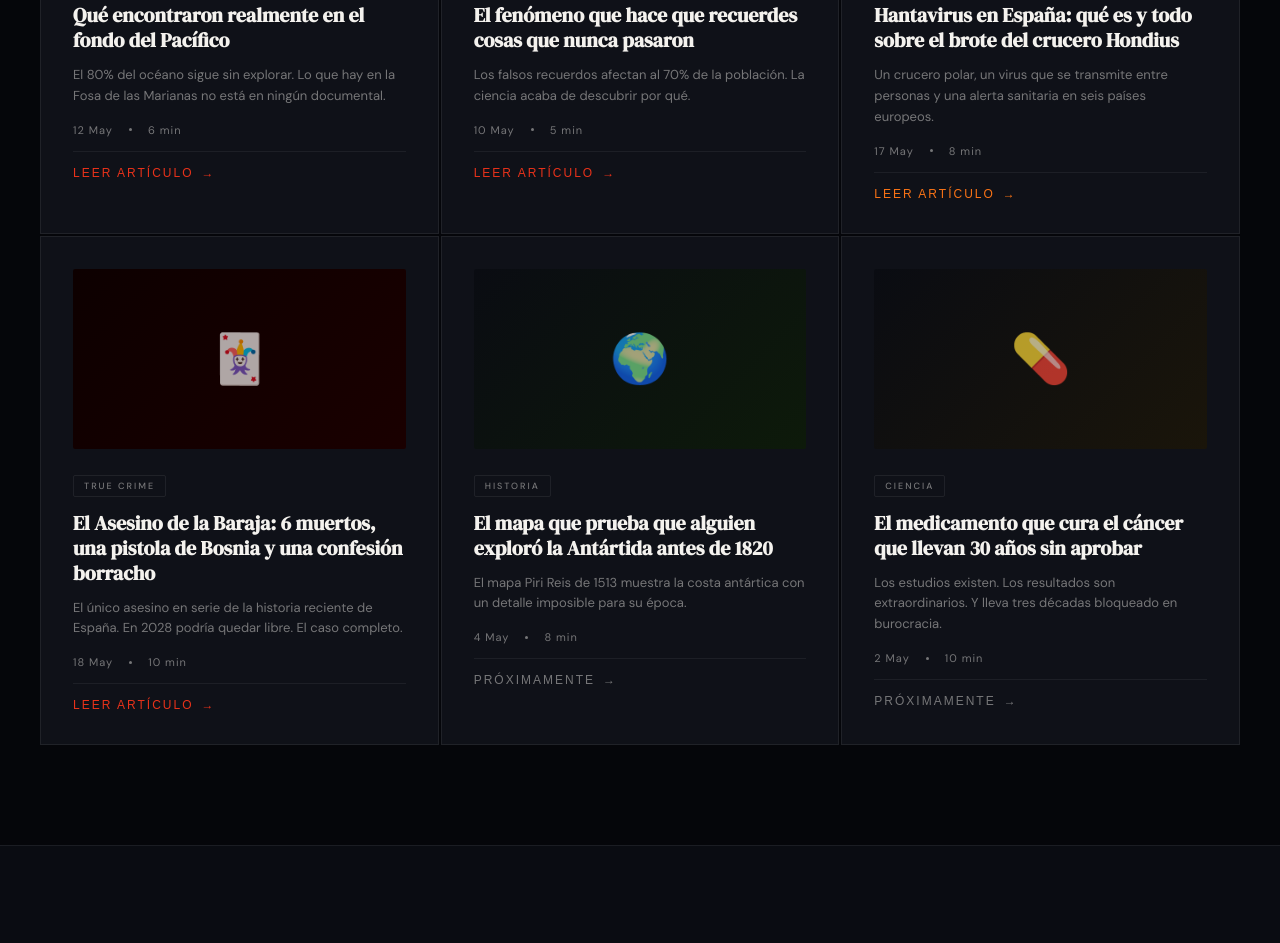
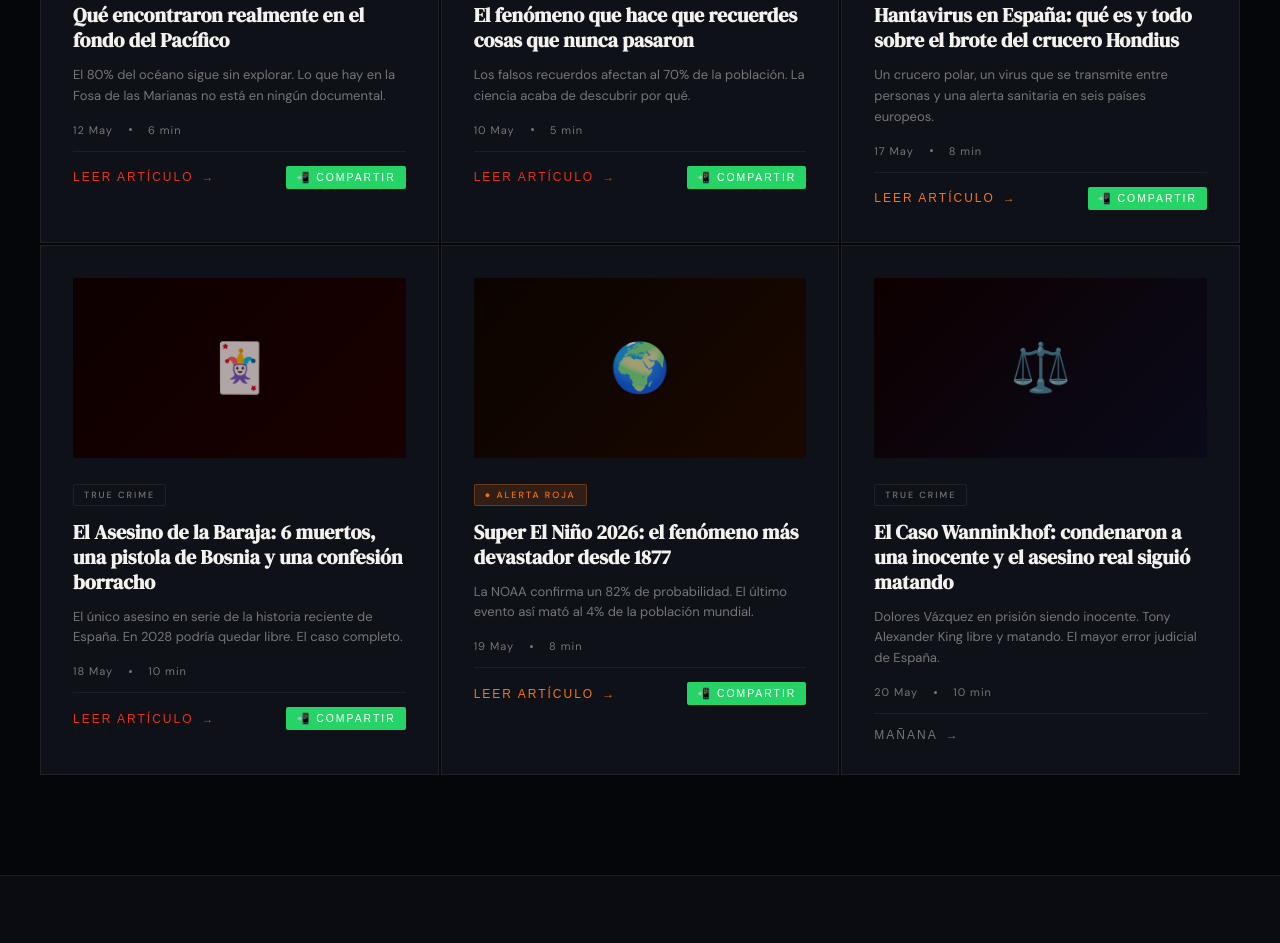
Before and after one commit to jorgeviralix/Viralix, a plain HTML site: page index.html in a window 1280 px wide. Shown: the part 2100-3043 px from the top of the page. Drawn offline with Linux system fonts and the light colour scheme.

Commit message:
Add files via upload

```diff
--- a/index.html
+++ b/index.html
@@ -709,7 +709,10 @@ footer {
       <div class="article-meta">
         <span>12 May</span><span class="dot"></span><span>6 min</span>
       </div>
-      <div style="margin-top:14px;padding-top:14px;border-top:1px solid rgba(255,255,255,0.06);display:flex;align-items:center;gap:8px;font-family:'Barlow Condensed',sans-serif;font-size:0.75rem;letter-spacing:2px;text-transform:uppercase;color:var(--accent)">Leer artículo <span>→</span></div>
+      <div style="margin-top:14px;padding-top:14px;border-top:1px solid rgba(255,255,255,0.06);display:flex;align-items:center;justify-content:space-between;">
+        <span style="display:flex;align-items:center;gap:8px;font-family:'Barlow Condensed',sans-serif;font-size:0.75rem;letter-spacing:2px;text-transform:uppercase;color:var(--accent)">Leer artículo <span>→</span></span>
+        <a href="https://api.whatsapp.com/send?text=Qu%C3%A9%20hay%20realmente%20en%20la%20Fosa%20de%20las%20Marianas%20%F0%9F%8C%8A%20https://viralix-theta.vercel.app/articulo-marianas.html" target="_blank" onclick="event.stopPropagation()" style="background:#25D366;color:#fff;font-family:'Barlow Condensed',sans-serif;font-size:0.65rem;letter-spacing:2px;text-transform:uppercase;padding:5px 10px;text-decoration:none;border-radius:2px">📲 Compartir</a>
+      </div>
     </div>
     <!-- Card 2 -->
     <div class="article-card reveal" onclick="location.href='articulo-falsos-recuerdos.html'" style="cursor:pointer">
@@ -723,7 +726,10 @@ footer {
       <div class="article-meta">
         <span>10 May</span><span class="dot"></span><span>5 min</span>
       </div>
-      <div style="margin-top:14px;padding-top:14px;border-top:1px solid rgba(255,255,255,0.06);display:flex;align-items:center;gap:8px;font-family:'Barlow Condensed',sans-serif;font-size:0.75rem;letter-spacing:2px;text-transform:uppercase;color:var(--accent)">Leer artículo <span>→</span></div>
+      <div style="margin-top:14px;padding-top:14px;border-top:1px solid rgba(255,255,255,0.06);display:flex;align-items:center;justify-content:space-between;">
+        <span style="display:flex;align-items:center;gap:8px;font-family:'Barlow Condensed',sans-serif;font-size:0.75rem;letter-spacing:2px;text-transform:uppercase;color:var(--accent)">Leer artículo <span>→</span></span>
+        <a href="https://api.whatsapp.com/send?text=El%20fen%C3%B3meno%20que%20hace%20que%20recuerdes%20cosas%20que%20nunca%20pasaron%20%F0%9F%A7%A0%20https://viralix-theta.vercel.app/articulo-falsos-recuerdos.html" target="_blank" onclick="event.stopPropagation()" style="background:#25D366;color:#fff;font-family:'Barlow Condensed',sans-serif;font-size:0.65rem;letter-spacing:2px;text-transform:uppercase;padding:5px 10px;text-decoration:none;border-radius:2px">📲 Compartir</a>
+      </div>
     </div>
     <!-- Card 3 -->
     <div class="article-card reveal" onclick="location.href='articulo-hantavirus.html'" style="cursor:pointer">
@@ -737,7 +743,10 @@ footer {
       <div class="article-meta">
         <span>17 May</span><span class="dot"></span><span>8 min</span>
       </div>
-      <div style="margin-top:14px;padding-top:14px;border-top:1px solid rgba(255,255,255,0.06);display:flex;align-items:center;gap:8px;font-family:'Barlow Condensed',sans-serif;font-size:0.75rem;letter-spacing:2px;text-transform:uppercase;color:#f97316">Leer artículo <span>→</span></div>
+      <div style="margin-top:14px;padding-top:14px;border-top:1px solid rgba(255,255,255,0.06);display:flex;align-items:center;justify-content:space-between;">
+        <span style="display:flex;align-items:center;gap:8px;font-family:'Barlow Condensed',sans-serif;font-size:0.75rem;letter-spacing:2px;text-transform:uppercase;color:#f97316">Leer artículo <span>→</span></span>
+        <a href="https://api.whatsapp.com/send?text=Hantavirus%20en%20Espa%C3%B1a%3A%20todo%20sobre%20el%20brote%20del%20crucero%20Hondius%20%F0%9F%A6%A0%20https://viralix-theta.vercel.app/articulo-hantavirus.html" target="_blank" onclick="event.stopPropagation()" style="background:#25D366;color:#fff;font-family:'Barlow Condensed',sans-serif;font-size:0.65rem;letter-spacing:2px;text-transform:uppercase;padding:5px 10px;text-decoration:none;border-radius:2px">📲 Compartir</a>
+      </div>
     </div>
     <!-- Card 4 -->
     <div class="article-card reveal" onclick="location.href='articulo-asesino-baraja.html'" style="cursor:pointer">
@@ -751,35 +760,41 @@ footer {
       <div class="article-meta">
         <span>18 May</span><span class="dot"></span><span>10 min</span>
       </div>
-      <div style="margin-top:14px;padding-top:14px;border-top:1px solid rgba(255,255,255,0.06);display:flex;align-items:center;gap:8px;font-family:'Barlow Condensed',sans-serif;font-size:0.75rem;letter-spacing:2px;text-transform:uppercase;color:var(--accent)">Leer artículo <span>→</span></div>
+      <div style="margin-top:14px;padding-top:14px;border-top:1px solid rgba(255,255,255,0.06);display:flex;align-items:center;justify-content:space-between;">
+        <span style="display:flex;align-items:center;gap:8px;font-family:'Barlow Condensed',sans-serif;font-size:0.75rem;letter-spacing:2px;text-transform:uppercase;color:var(--accent)">Leer artículo <span>→</span></span>
+        <a href="https://api.whatsapp.com/send?text=El%20Asesino%20de%20la%20Baraja%3A%206%20muertos%20y%20una%20confesi%C3%B3n%20borracho%20%F0%9F%83%8F%20https://viralix-theta.vercel.app/articulo-asesino-baraja.html" target="_blank" onclick="event.stopPropagation()" style="background:#25D366;color:#fff;font-family:'Barlow Condensed',sans-serif;font-size:0.65rem;letter-spacing:2px;text-transform:uppercase;padding:5px 10px;text-decoration:none;border-radius:2px">📲 Compartir</a>
+      </div>
     </div>
     <!-- Card 5 -->
-    <div class="article-card reveal">
-      <div class="card-img" style="background:linear-gradient(135deg,#0a0c12,#0d1a0a);">
+    <div class="article-card reveal" onclick="location.href='articulo-super-elnino.html'" style="cursor:pointer">
+      <div class="card-img" style="background:linear-gradient(135deg,#0a0400,#1a0800);">
         <span class="card-emoji">🌍</span>
-        <div class="card-glow" style="background:radial-gradient(ellipse at center, rgba(15,244,198,0.07), transparent)"></div>
+        <div class="card-glow" style="background:radial-gradient(ellipse at center, rgba(249,115,22,0.1), transparent)"></div>
       </div>
-      <span class="tag">Historia</span>
-      <h3 class="article-title">El mapa que prueba que alguien exploró la Antártida antes de 1820</h3>
-      <p style="font-size:13px;color:var(--muted);line-height:1.6;margin-bottom:16px">El mapa Piri Reis de 1513 muestra la costa antártica con un detalle imposible para su época.</p>
+      <span class="tag" style="background:rgba(249,115,22,0.15);color:#f97316;border-color:rgba(249,115,22,0.3)">● ALERTA ROJA</span>
+      <h3 class="article-title">Super El Niño 2026: el fenómeno más devastador desde 1877</h3>
+      <p style="font-size:13px;color:var(--muted);line-height:1.6;margin-bottom:16px">La NOAA confirma un 82% de probabilidad. El último evento así mató al 4% de la población mundial.</p>
       <div class="article-meta">
-        <span>4 May</span><span class="dot"></span><span>8 min</span>
+        <span>19 May</span><span class="dot"></span><span>8 min</span>
       </div>
-      <div style="margin-top:14px;padding-top:14px;border-top:1px solid rgba(255,255,255,0.06);display:flex;align-items:center;gap:8px;font-family:'Barlow Condensed',sans-serif;font-size:0.75rem;letter-spacing:2px;text-transform:uppercase;color:var(--muted)">Próximamente <span>→</span></div>
+      <div style="margin-top:14px;padding-top:14px;border-top:1px solid rgba(255,255,255,0.06);display:flex;align-items:center;justify-content:space-between;">
+        <span style="display:flex;align-items:center;gap:8px;font-family:'Barlow Condensed',sans-serif;font-size:0.75rem;letter-spacing:2px;text-transform:uppercase;color:#f97316">Leer artículo <span>→</span></span>
+        <a href="https://api.whatsapp.com/send?text=El%20Super%20El%20Ni%C3%B1o%202026%20podr%C3%ADa%20ser%20el%20m%C3%A1s%20devastador%20desde%201877%20%F0%9F%8C%8D%20https://viralix-theta.vercel.app/articulo-super-elnino.html" target="_blank" onclick="event.stopPropagation()" style="background:#25D366;color:#fff;font-family:'Barlow Condensed',sans-serif;font-size:0.65rem;letter-spacing:2px;text-transform:uppercase;padding:5px 10px;text-decoration:none;border-radius:2px">📲 Compartir</a>
+      </div>
     </div>
     <!-- Card 6 -->
-    <div class="article-card reveal">
-      <div class="card-img" style="background:linear-gradient(135deg,#0a0c12,#1a150a);">
-        <span class="card-emoji">💊</span>
-        <div class="card-glow" style="background:radial-gradient(ellipse at center, rgba(212,168,67,0.07), transparent)"></div>
+    <div class="article-card reveal" onclick="location.href='articulo-wanninkhof.html'" style="cursor:pointer">
+      <div class="card-img" style="background:linear-gradient(135deg,#0d0000,#0a0a1a);">
+        <span class="card-emoji">⚖️</span>
+        <div class="card-glow" style="background:radial-gradient(ellipse at center, rgba(230,21,21,0.08), transparent)"></div>
       </div>
-      <span class="tag">Ciencia</span>
-      <h3 class="article-title">El medicamento que cura el cáncer que llevan 30 años sin aprobar</h3>
-      <p style="font-size:13px;color:var(--muted);line-height:1.6;margin-bottom:16px">Los estudios existen. Los resultados son extraordinarios. Y lleva tres décadas bloqueado en burocracia.</p>
+      <span class="tag">True Crime</span>
+      <h3 class="article-title">El Caso Wanninkhof: condenaron a una inocente y el asesino real siguió matando</h3>
+      <p style="font-size:13px;color:var(--muted);line-height:1.6;margin-bottom:16px">Dolores Vázquez en prisión siendo inocente. Tony Alexander King libre y matando. El mayor error judicial de España.</p>
       <div class="article-meta">
-        <span>2 May</span><span class="dot"></span><span>10 min</span>
+        <span>20 May</span><span class="dot"></span><span>10 min</span>
       </div>
-      <div style="margin-top:14px;padding-top:14px;border-top:1px solid rgba(255,255,255,0.06);display:flex;align-items:center;gap:8px;font-family:'Barlow Condensed',sans-serif;font-size:0.75rem;letter-spacing:2px;text-transform:uppercase;color:var(--muted)">Próximamente <span>→</span></div>
+      <div style="margin-top:14px;padding-top:14px;border-top:1px solid rgba(255,255,255,0.06);display:flex;align-items:center;gap:8px;font-family:'Barlow Condensed',sans-serif;font-size:0.75rem;letter-spacing:2px;text-transform:uppercase;color:var(--muted)">Mañana <span>→</span></div>
     </div>
   </div>
 </section>
```
